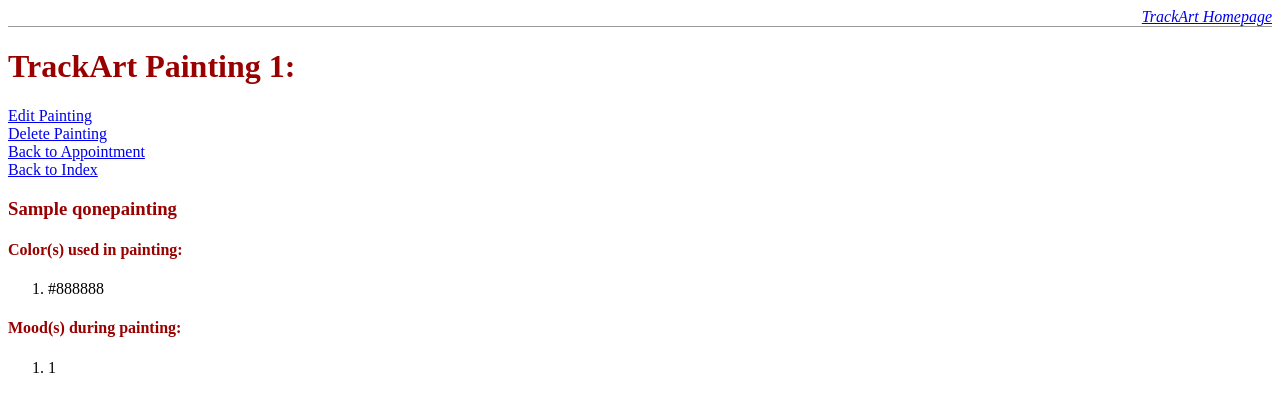
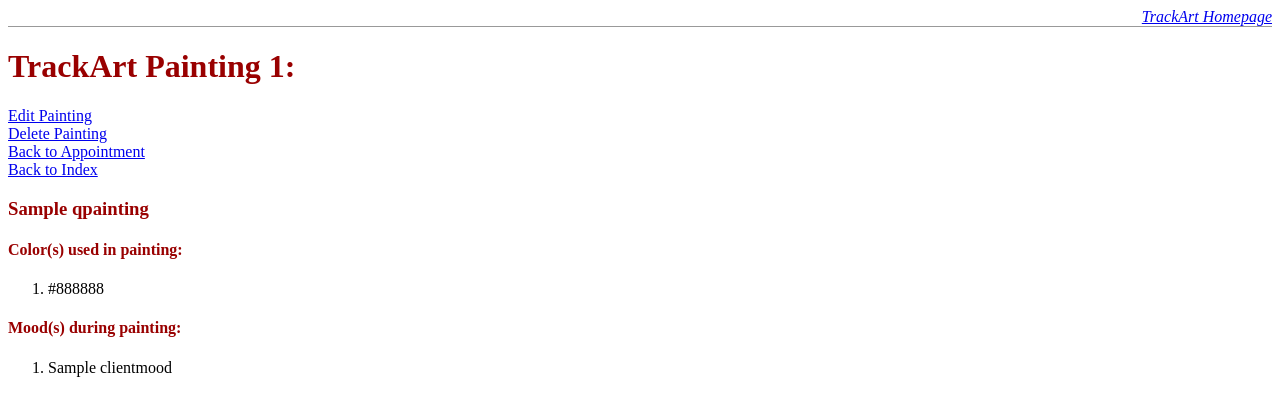
Before and after one commit to jslandport/django-arttherapy-sample, a Django app: template arttherapy/trackart/templates/trackart/paintingone.html in a window 1280 px wide. Shown: the top 416 px of the page. Run offline with Django 3.2, Linux system fonts and the light colour scheme; the template is opened without the code that fills it: most values are stand-ins (such as "Sample title", 1, 10 or a date in 2020).

Commit message:
Update paintingone.html

```diff
--- a/arttherapy/trackart/templates/trackart/paintingone.html
+++ b/arttherapy/trackart/templates/trackart/paintingone.html
@@ -1,9 +1,7 @@
 {% comment %}
 EXPECTED INCOMING PARAMETERS:
-   qonepainting  -query of client data
+   qpainting  -query of client data
    pkid     -painting's PKid
-   qsxpaintcolor   \_ 1xmany connections with this painting
-   qsxclientmood   /
 {% endcomment %}<!DOCTYPE html>
 <html>
    <head>
@@ -15,37 +13,37 @@ EXPECTED INCOMING PARAMETERS:
       {% include "trackart/part_bodytemplate.html" %}
       <h1>TrackArt Painting {{ pkid }}:</h1>
       <div class="series">
-         <div><a href="/appointment/{{ qonepainting.art_appointmentid.pk }}/paintingwrite/{{ pkid }}">Edit Painting</a></div>
-         <div><a href="/appointment/{{ qonepainting.art_appointmentid.pk }}/paintingdelete/{{ pkid }}" onclick="return confirm('This will DELETE this painting\n\nOK to DELETE, Cancel to stop')">Delete Painting</a></div>
-         <div><a href="/appointment/{{ qonepainting.art_appointmentid.pk }}">Back to Appointment</a></div>
+         <div><a href="/appointment/{{ qpainting.art_appointmentid.pk }}/paintingwrite/{{ pkid }}">Edit Painting</a></div>
+         <div><a href="/appointment/{{ qpainting.art_appointmentid.pk }}/paintingdelete/{{ pkid }}" onclick="return confirm('This will DELETE this painting\n\nOK to DELETE, Cancel to stop')">Delete Painting</a></div>
+         <div><a href="/appointment/{{ qpainting.art_appointmentid.pk }}">Back to Appointment</a></div>
          <div><a href="/">Back to Index</a></div>
       </div>
       <div class="postseries"></div>
 
-   {% if qonepainting %}
+   {% if qpainting %}
 
-      <h3>{{ qonepainting }}</h3>
+      <h3>{{ qpainting }}</h3>
 
-      {% if qsxpaintcolor %}
-         <h4>Color(s) used in painting:</h4>
+      <h4>Color(s) used in painting:</h4>
+      {% if qpainting.paintcolors.all %}
          <ol>
-            {% for qa in qsxpaintcolor %}
-              <li>{{ qa.paintcolorid }}</li>
+            {% for qa in qpainting.paintcolors.all %}
+              <li>{{ qa }}</li>
             {% endfor %}
          </ol>
       {% else %}
-         <h4 class="none">No Colors listed</h4>
+         <div class="none">None</div>
       {% endif %}
 
-      {% if qsxclientmood %}
-         <h4>Mood(s) during painting:</h4>
+      <h4>Mood(s) during painting:</h4>
+      {% if qpainting.clientmoods.all %}
          <ol>
-            {% for qa in qsxclientmood %}
-              <li>{{ qa.clientmoodid }}</li>
-            {% endfor %}
+         {% for qa in qpainting.clientmoods.all %}
+           <li>{{ qa }}</li>
+         {% endfor %}
          </ol>
       {% else %}
-         <h4 class="none">No Moods listed</h4>
+         <div class="none">None</div>
       {% endif %}
 
 
```
